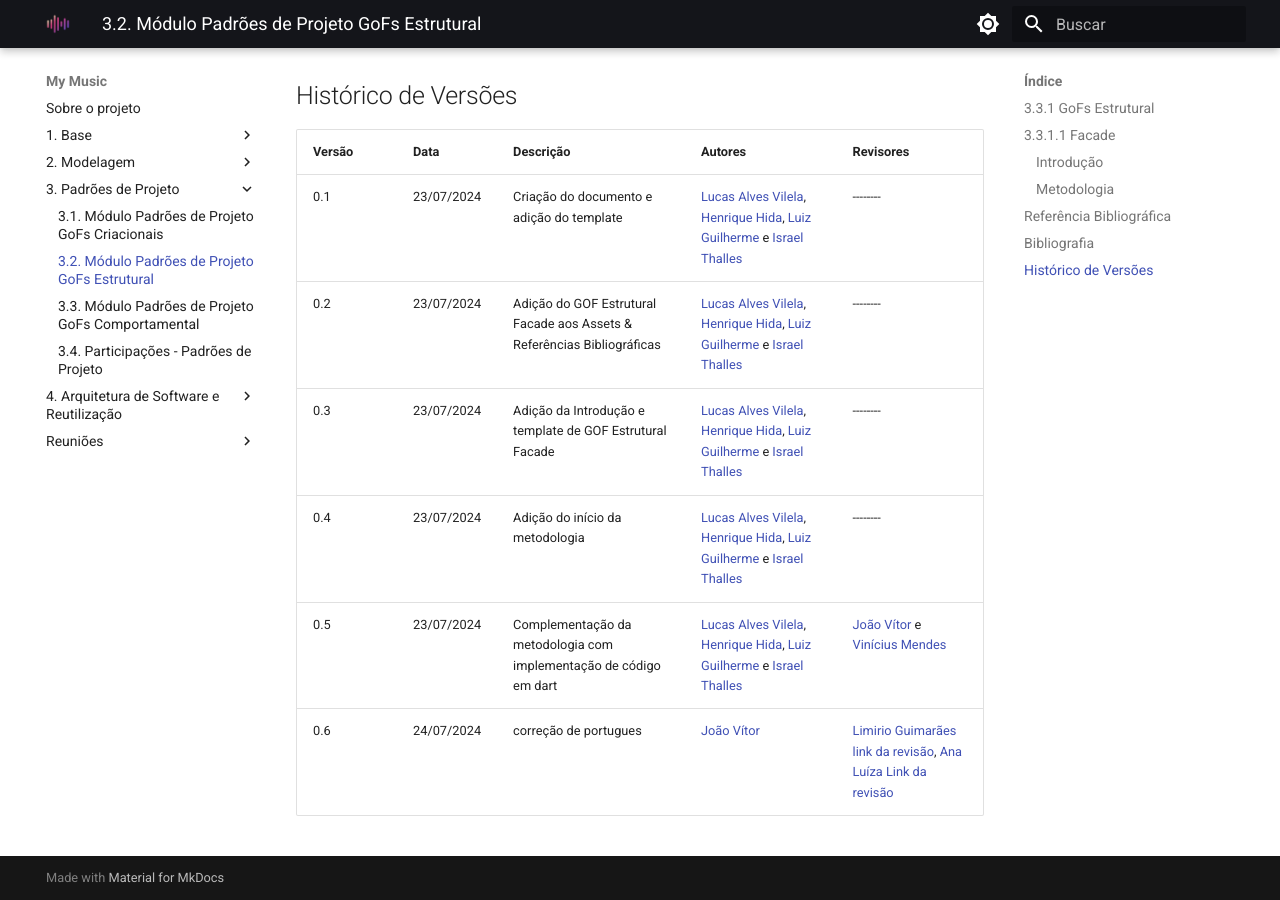
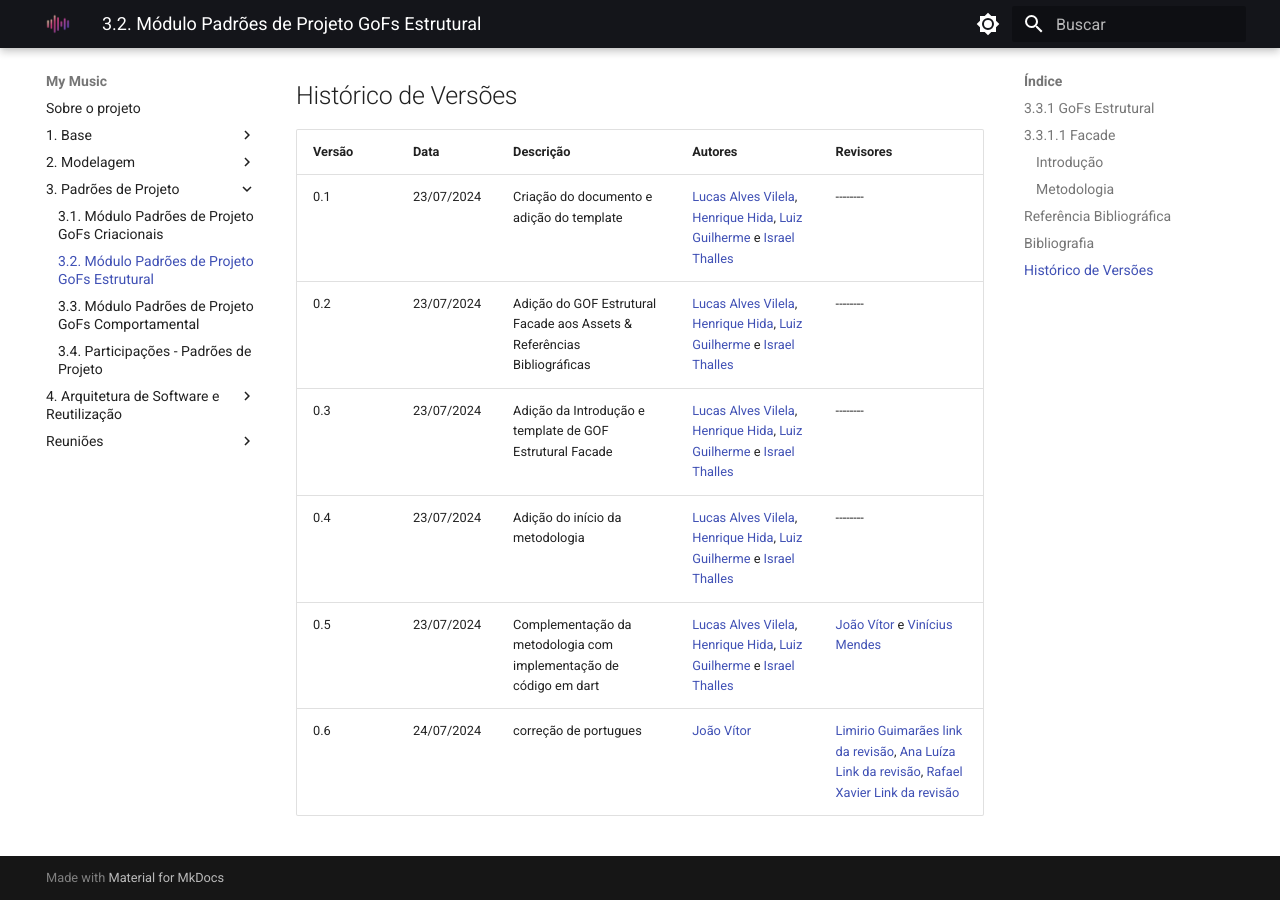
Before and after one commit to UnBArqDsw2024-1/2024.1_G2_My_Music, an MkDocs documentation site: the page built from docs/PadroesDeProjeto/GoFsEstruturais.md, in a window 1280 px wide and 900 px high, scrolled down 4996 px. Built offline with MkDocs 1.6.1 and Material for MkDocs 9.7.7, drawn with Linux system fonts in a browser that asks for light colours.

Commit message:
Adiconando revisão

```diff
--- a/docs/PadroesDeProjeto/GoFsEstruturais.md
+++ b/docs/PadroesDeProjeto/GoFsEstruturais.md
@@ -218,4 +218,4 @@ Código 1:Ilustração de uma possível implementação simplificada em código
 | 0.3 | 23/07/2024 | Adição da Introdução e template de GOF Estrutural Facade | [Lucas Alves Vilela](https://github.com/Lucas-AV), [Henrique Hida](https://github.com/HenriqueHida), [Luiz Guilherme](https://github.com/luizpettengill) e [Israel Thalles](https://github.com/IsraelThalles)  | -------- |
 | 0.4 | 23/07/2024 | Adição do início da metodologia | [Lucas Alves Vilela](https://github.com/Lucas-AV), [Henrique Hida](https://github.com/HenriqueHida), [Luiz Guilherme](https://github.com/luizpettengill) e [Israel Thalles](https://github.com/IsraelThalles) | -------- |
 | 0.5 | 23/07/2024 | Complementação da metodologia com implementação de código em dart |  [Lucas Alves Vilela](https://github.com/Lucas-AV), [Henrique Hida](https://github.com/HenriqueHida), [Luiz Guilherme](https://github.com/luizpettengill) e [Israel Thalles](https://github.com/IsraelThalles)| [João Vítor](https://github.com/Jvsoutomaior) e  [Vinícius Mendes](https://github.com/yabamiah) |
-| 0.6 | 24/07/2024 | correção de portugues |  [João Vítor](https://github.com/Jvsoutomaior) | [Limirio Guimarães](https://github.com/LimirioGuimaraes) [link da revisão](https://github.com/UnBArqDsw2024-1/2024.1_G2_My_Music/pull/66#issuecomment-2248941016), [Ana Luíza](https://github.com/analuizargds) [Link da revisão](https://github.com/UnBArqDsw2024-1/2024.1_G2_My_Music/pull/66#pullrequestreview-2197822399) |
+| 0.6 | 24/07/2024 | correção de portugues |  [João Vítor](https://github.com/Jvsoutomaior) | [Limirio Guimarães](https://github.com/LimirioGuimaraes) [link da revisão](https://github.com/UnBArqDsw2024-1/2024.1_G2_My_Music/pull/66#issuecomment-2248941016), [Ana Luíza](https://github.com/analuizargds) [Link da revisão](https://github.com/UnBArqDsw2024-1/2024.1_G2_My_Music/pull/66#pullrequestreview-2197822399), [Rafael Xavier](https://github.com/rafaelxavierr) [Link da revisão](https://github.com/UnBArqDsw2024-1/2024.1_G2_My_Music/pull/66#issuecomment-2249121585) |
```
